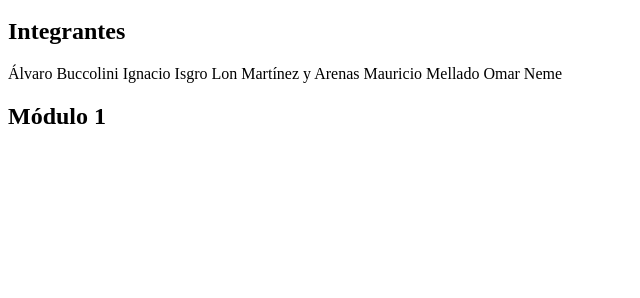
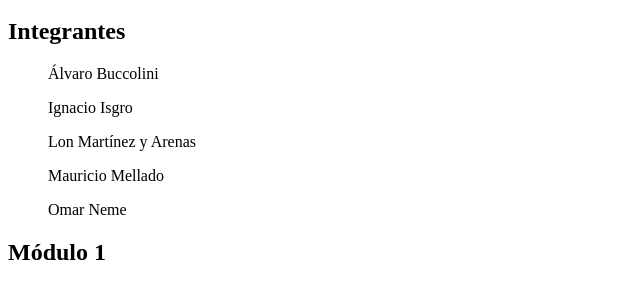
Before and after one commit to alvarobuccolini/Bimo, a plain HTML site: page index.html in a window 1280 px wide. Shown: the part 48-346 px from the top of the page, without its empty margins (0-640 px from the left). Drawn offline with Linux system fonts and the light colour scheme.

Commit message:
Update index.html

```diff
--- a/index.html
+++ b/index.html
@@ -5,11 +5,11 @@
     <H2> Integrantes </H2>
   </HEAD>
   <BODY>
-    Álvaro Buccolini
-    Ignacio Isgro
-    Lon Martínez y Arenas
-    Mauricio Mellado
-    Omar Neme
+  <ul> Álvaro Buccolini </ul><p>
+  <ul> Ignacio Isgro </ul><p>
+  <ul> Lon Martínez y Arenas </ul><p>
+  <ul> Mauricio Mellado </ul><p>
+  <ul> Omar Neme </ul><p>
   </BODY>
 
   <H2> Módulo 1 </H2>
```
